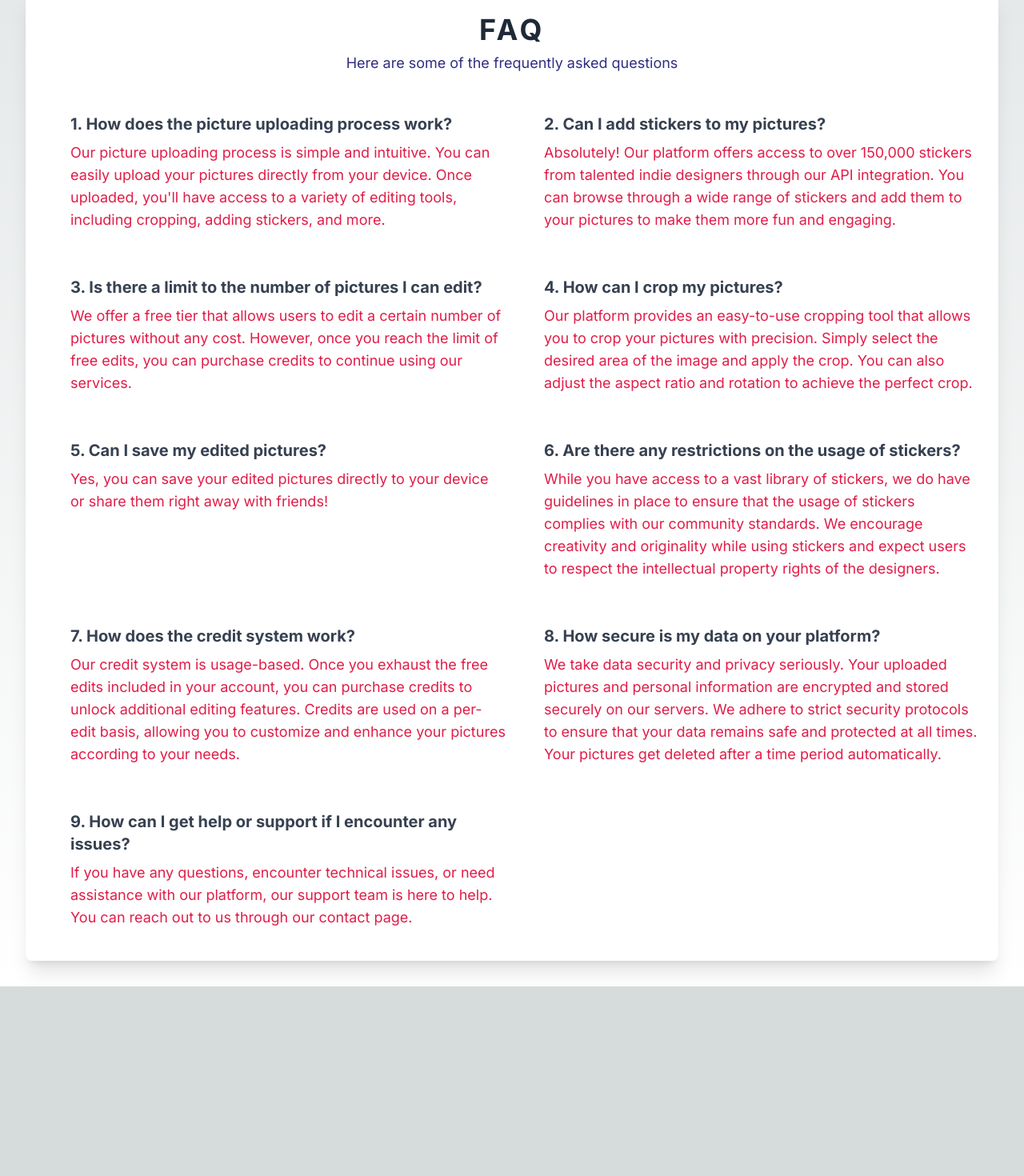
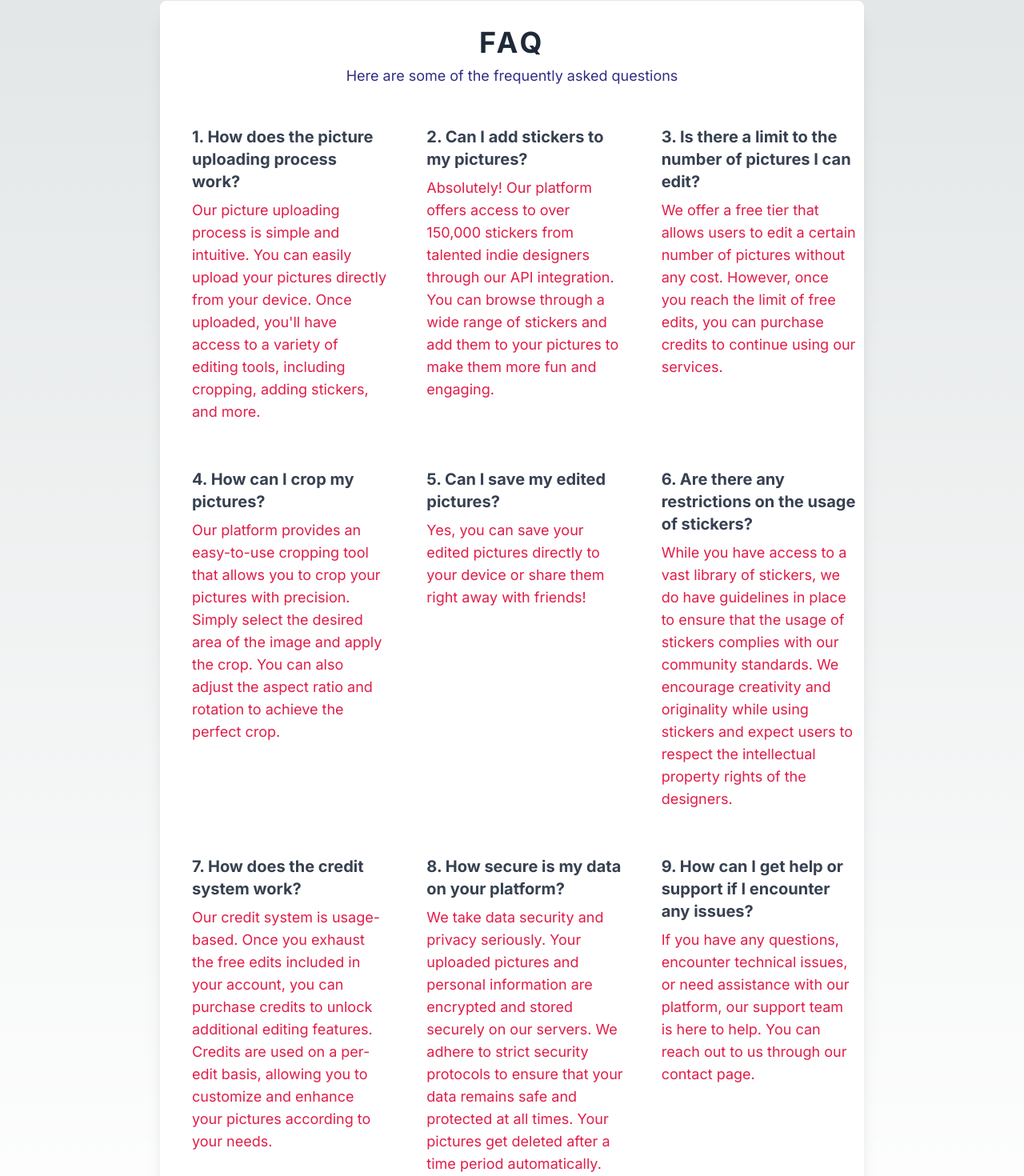
Before and after one commit to AlparslanAbdikoglu/stixlandingpage, a Next.js app: page /about in a window 1280 px wide. Shown: the part 779-2249 px from the top of the page at 80% size. Before the commit the page ends 2012 px from the top, so only its background shows below. Built offline with nearby package versions, Linux system fonts and the light colour scheme.

Commit message:
Update page.tsx
formating

```diff
--- a/app/(root)/about/page.tsx
+++ b/app/(root)/about/page.tsx
@@ -1,116 +1,86 @@
-'use client'
+"use client"
 import React from 'react';
 import BackToTopButton from '@/components/backtotopbutton';
 
+interface FaqItemProps {
+  question: string;
+  answer: string;
+}
+
+const FaqItem = ({ question, answer }: FaqItemProps) => {
+  return (
+    <div className="flex space-x-8 mt-8">
+      <div>
+        {/* SVG */}
+      </div>
+      <div>
+        <h4 className="text-xl font-bold text-gray-700">{question}</h4>
+        <p className="text-rose-600 my-2 text-lg">{answer}</p>
+      </div>
+    </div>
+  );
+};
+
 const Page = () => {
   return (
-    <div>
+    <div className="container mx-auto p-4 md:p-8 lg:p-12">
       <main>
-        <div className='p-8'>
-          <div className='bg-white p-4 rounded-lg shadow-xl py-8 mt-12'>
-            <h4 className='text-4xl font-bold text-gray-800 tracking-widest uppercase text-center'>FAQ</h4>
-            <p className='text-center text-indigo-900 text-lg mt-2'>Here are some of the frequently asked questions</p>
-            <div className='grid grid-cols-1 md:grid-cols-2 gap-4 xl:gap-12 px-2 xl:px-12 mt-4'>
-              <div className='flex space-x-8 mt-8'>
-                <div>
-                  {/* Removed SVG */}
-                </div>
-                <div>
-                  <h4 className='text-xl font-bold text-gray-700'>1. How does the picture uploading process work?</h4>
-                  <p className='text-rose-600 my-2 text-lg'>Our picture uploading process is simple and intuitive. You can easily upload your pictures directly from your device. Once uploaded, you&apos;ll have access to a variety of editing tools, including cropping, adding stickers, and more.</p>
-                </div>
-              </div>
+        <div className="bg-white rounded-lg shadow-xl py-8 mt-12">
+          <h4 className="text-4xl font-bold text-gray-800 tracking-widest uppercase text-center">FAQ</h4>
+          <p className="text-center text-indigo-900 text-lg mt-2">Here are some of the frequently asked questions</p>
+          <div className="grid grid-cols-1 md:grid-cols-2 lg:grid-cols-3 gap-4 xl:gap-12 px-2 xl:px-12 mt-4">
+            {faqItems.map((item, index) => (
+              <FaqItem key={index} {...item} />
+            ))}
+            {/* Button */}
 
-              <div className='flex space-x-8 mt-8'>
-                <div>
-                  {/* Removed SVG */}
-                </div>
-                <div>
-                  <h4 className='text-xl font-bold text-gray-700'>2. Can I add stickers to my pictures?</h4>
-                  <p className='text-rose-600 my-2 text-lg'>Absolutely! Our platform offers access to over 150,000 stickers from talented indie designers through our API integration. You can browse through a wide range of stickers and add them to your pictures to make them more fun and engaging.</p>
-                </div>
-              </div>
-
-              <div className='flex space-x-8 mt-8'>
-                <div>
-                  {/* Removed SVG */}
-                </div>
-                <div>
-                  <h4 className='text-xl font-bold text-gray-700'>3. Is there a limit to the number of pictures I can edit?</h4>
-                  <p className='text-rose-600 my-2 text-lg'>We offer a free tier that allows users to edit a certain number of pictures without any cost. However, once you reach the limit of free edits, you can purchase credits to continue using our services.</p>
-                </div>
-              </div>
-
-              <div className='flex space-x-8 mt-8'>
-                <div>
-                  {/* Removed SVG */}
-                </div>
-                <div>
-                  <h4 className='text-xl font-bold text-gray-700'>4. How can I crop my pictures?</h4>
-                  <p className='text-rose-600 my-2 text-lg'>Our platform provides an easy-to-use cropping tool that allows you to crop your pictures with precision. Simply select the desired area of the image and apply the crop. You can also adjust the aspect ratio and rotation to achieve the perfect crop.</p>
-                </div>
-              </div>
-
-              <div className='flex space-x-8 mt-8'>
-                <div>
-                  {/* Removed SVG */}
-                </div>
-                <div>
-                  <h4 className='text-xl font-bold text-gray-700'>5. Can I save my edited pictures?</h4>
-                  <p className='text-rose-600 my-2 text-lg'>Yes, you can save your edited pictures directly to your device or share them right away with friends!</p>
-                </div>
-              </div>
-
-              <div className='flex space-x-8 mt-8'>
-                <div>
-                  {/* Removed SVG */}
-                </div>
-                <div>
-                  <h4 className='text-xl font-bold text-gray-700'>6. Are there any restrictions on the usage of stickers?</h4>
-                  <p className='text-rose-600 my-2 text-lg'>While you have access to a vast library of stickers, we do have guidelines in place to ensure that the usage of stickers complies with our community standards. We encourage creativity and originality while using stickers and expect users to respect the intellectual property rights of the designers.</p>
-                </div>
-              </div>
-
-              <div className='flex space-x-8 mt-8'>
-                <div>
-                  {/* Removed SVG */}
-                </div>
-                <div>
-                  <h4 className='text-xl font-bold text-gray-700'>7. How does the credit system work?</h4>
-                  <p className='text-rose-600 my-2 text-lg'>Our credit system is usage-based. Once you exhaust the free edits included in your account, you can purchase credits to unlock additional editing features. Credits are used on a per-edit basis, allowing you to customize and enhance your pictures according to your needs.</p>
-                </div>
-              </div>
-
-              <div className='flex space-x-8 mt-8'>
-                <div>
-                  {/* Removed SVG */}
-                </div>
-                <div>
-                  <h4 className='text-xl font-bold text-gray-700'>8. How secure is my data on your platform?</h4>
-                  <p className='text-rose-600 my-2 text-lg'>We take data security and privacy seriously. Your uploaded pictures and personal information are encrypted and stored securely on our servers. We adhere to strict security protocols to ensure that your data remains safe and protected at all times. Your pictures get deleted after a time period automatically.</p>
-                </div>
-              </div>
-
-              <div className='flex space-x-8 mt-8'>
-                <div>
-                  {/* Removed SVG */}
-                </div>
-                <div>
-                  <h4 className='text-xl font-bold text-gray-700 flex justify-between items-center'>9. How can I get help or support if I encounter any issues?</h4>
-                  <p className='text-rose-600 my-2 text-lg'>If you have any questions, encounter technical issues, or need assistance with our platform, our support team is here to help. You can reach out to us through our contact page.</p>
-                </div>
-              </div>
-
-              {/* Button */}
-              <div className='flex justify-end mt-8'>
-                <BackToTopButton />
-              </div>
+          </div>
+          <div className="flex justify-center mt-8">
+              <BackToTopButton />
             </div>
-          </div>
         </div>
       </main>
     </div>
   );
-}
+};
+
+const faqItems = [
+  {
+    question: '1. How does the picture uploading process work?',
+    answer: 'Our picture uploading process is simple and intuitive. You can easily upload your pictures directly from your device. Once uploaded, you\'ll have access to a variety of editing tools, including cropping, adding stickers, and more.',
+  },
+  {
+    question: '2. Can I add stickers to my pictures?',
+    answer: 'Absolutely! Our platform offers access to over 150,000 stickers from talented indie designers through our API integration. You can browse through a wide range of stickers and add them to your pictures to make them more fun and engaging.',
+  },
+  {
+    question: '3. Is there a limit to the number of pictures I can edit?',
+    answer: 'We offer a free tier that allows users to edit a certain number of pictures without any cost. However, once you reach the limit of free edits, you can purchase credits to continue using our services.',
+  },
+  {
+    question: '4. How can I crop my pictures?',
+    answer: 'Our platform provides an easy-to-use cropping tool that allows you to crop your pictures with precision. Simply select the desired area of the image and apply the crop. You can also adjust the aspect ratio and rotation to achieve the perfect crop.',
+  },
+  {
+    question: '5. Can I save my edited pictures?',
+    answer: 'Yes, you can save your edited pictures directly to your device or share them right away with friends!',
+  },
+  {
+    question: '6. Are there any restrictions on the usage of stickers?',
+    answer: 'While you have access to a vast library of stickers, we do have guidelines in place to ensure that the usage of stickers complies with our community standards. We encourage creativity and originality while using stickers and expect users to respect the intellectual property rights of the designers.',
+  },
+  {
+    question: '7. How does the credit system work?',
+    answer: 'Our credit system is usage-based. Once you exhaust the free edits included in your account, you can purchase credits to unlock additional editing features. Credits are used on a per-edit basis, allowing you to customize and enhance your pictures according to your needs.',
+  },
+  {
+    question: '8. How secure is my data on your platform?',
+    answer: 'We take data security and privacy seriously. Your uploaded pictures and personal information are encrypted and stored securely on our servers. We adhere to strict security protocols to ensure that your data remains safe and protected at all times. Your pictures get deleted after a time period automatically.',
+  },
+  {
+    question: '9. How can I get help or support if I encounter any issues?',
+    answer: 'If you have any questions, encounter technical issues, or need assistance with our platform, our support team is here to help. You can reach out to us through our contact page.',
+  },
+];
 
 export default Page;
```
